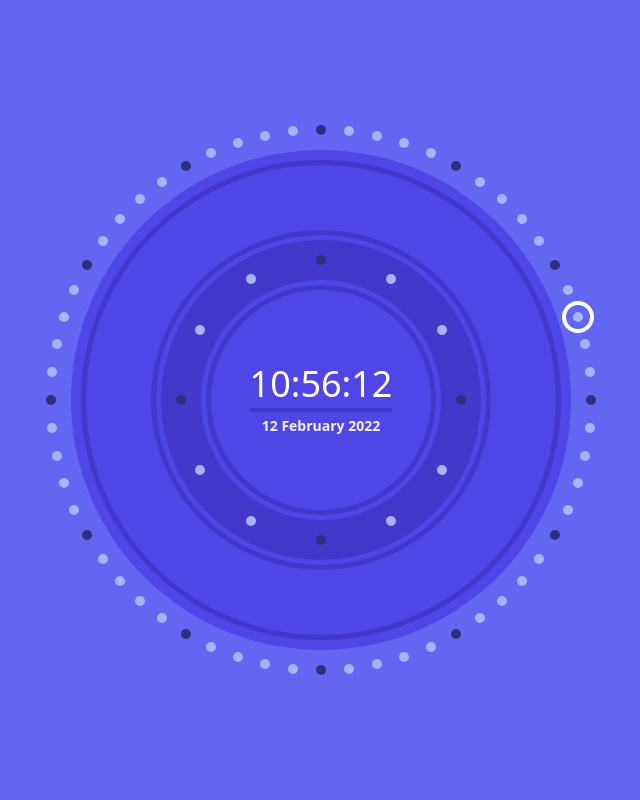
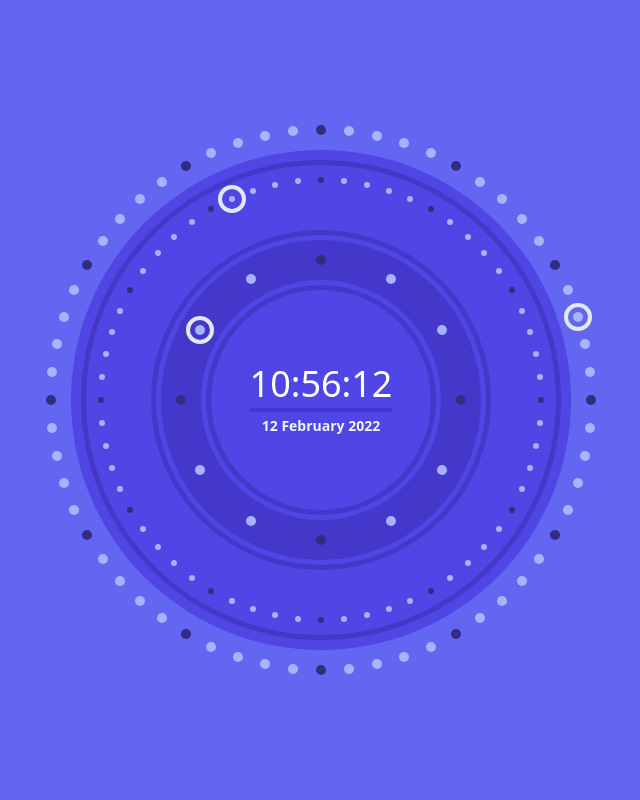
Before and after one commit to iaseth/ticktock, a React (Create React App) app: page / in a window 1280 px wide. Shown: the top 800 px of the page, without its empty margins (319-959 px from the left). Built offline with nearby package versions, Linux system fonts and the light colour scheme.

Commit message:
Added circles for current hour and minute

```diff
--- a/src/TickTock/SecondsCircle.js
+++ b/src/TickTock/SecondsCircle.js
@@ -2,20 +2,26 @@
 
 
 export default function SecondsCircle ({
-	radius, date
+	radius, x, max, size, thickness
 }) {
 
-	let seconds = date.getSeconds();
-	let angle = 2 * Math.PI * (seconds-15) / 60;
+	if (max === undefined) max = 60;
+	if (size === undefined) size = 28;
+	if (thickness === undefined) thickness = 4;
+
+	let angle = 2 * Math.PI * (x-15) / max;
 	let style = {
 		left: Math.round(radius * Math.cos(angle)),
-		top: Math.round(radius * Math.sin(angle))
+		top: Math.round(radius * Math.sin(angle)),
+		width: size + "px",
+		height: size + "px",
+		borderWidth: thickness + "px"
 	};
 
 	return (
 		<div className="SecondsCircle absolute w-full h-full">
 			<div className="relative top-1/2 left-1/2 bg-transparent">
-				<div className="absolute w-8 h-8 border-4 border-white rounded-full -translate-x-1/2 -translate-y-1/2 duration-300" style={style}></div>
+				<div className="absolute bg-transparent border-slate-200 rounded-full -translate-x-1/2 -translate-y-1/2 duration-300" style={style}></div>
 			</div>
 		</div>
 	);
--- a/src/TickTock/TickTock.js
+++ b/src/TickTock/TickTock.js
@@ -25,6 +25,7 @@ export default function TickTock () {
 						<MarkingDots radius={270} />
 						<Dial radius={240} bg="bg-indigo-700" />
 						<Dial radius={235} bg="bg-indigo-600" />
+						<MarkingDots radius={220} dotSize={6} />
 						<Dial radius={170} bg="bg-indigo-700" />
 						<Dial radius={165} bg="bg-indigo-600" />
 						<Dial radius={160} bg="bg-indigo-700" />
@@ -33,7 +34,9 @@ export default function TickTock () {
 						<Dial radius={115} bg="bg-indigo-700" />
 						<Dial radius={110} bg="bg-indigo-600" />
 						<CenterText date={date} />
-						<SecondsCircle date={date} radius={270} />
+						<SecondsCircle x={date.getHours() * 5} radius={140} />
+						<SecondsCircle x={date.getMinutes()} radius={220} />
+						<SecondsCircle x={date.getSeconds()} radius={270} />
 					</div>
 				</div>
 			</div>
```
